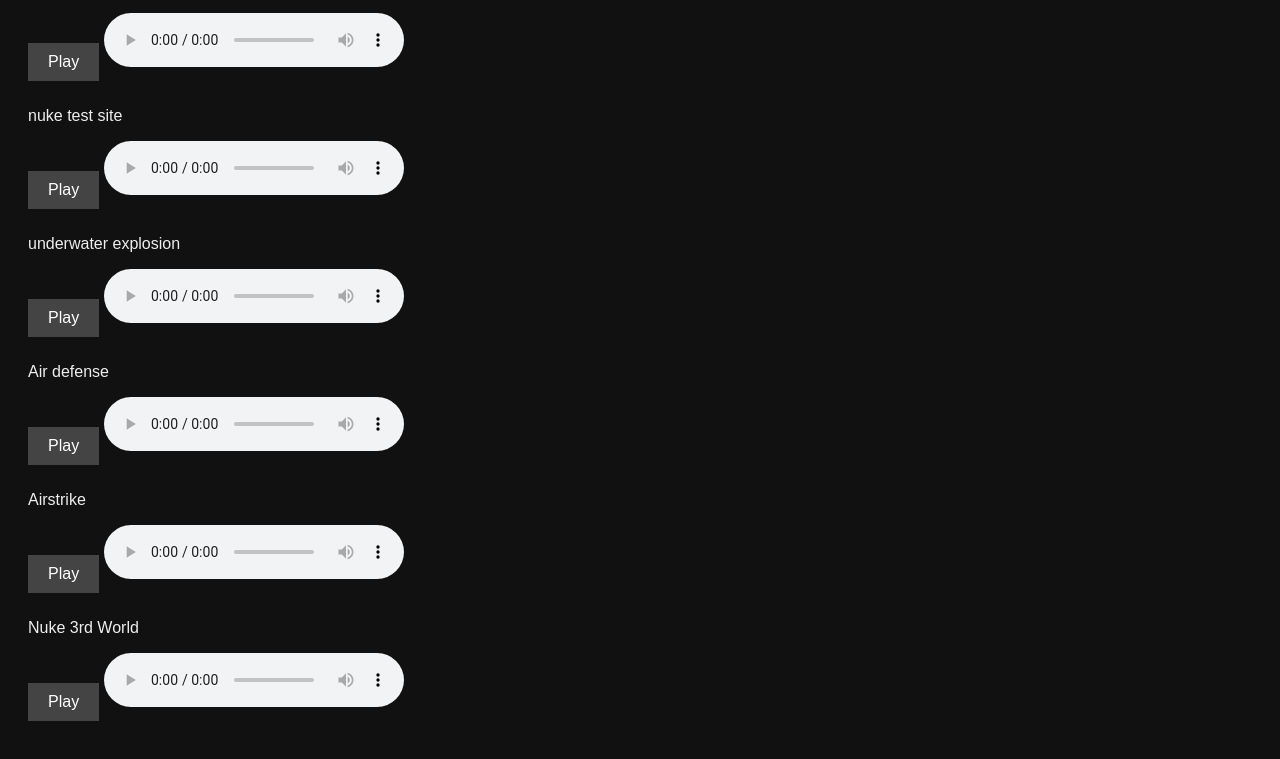
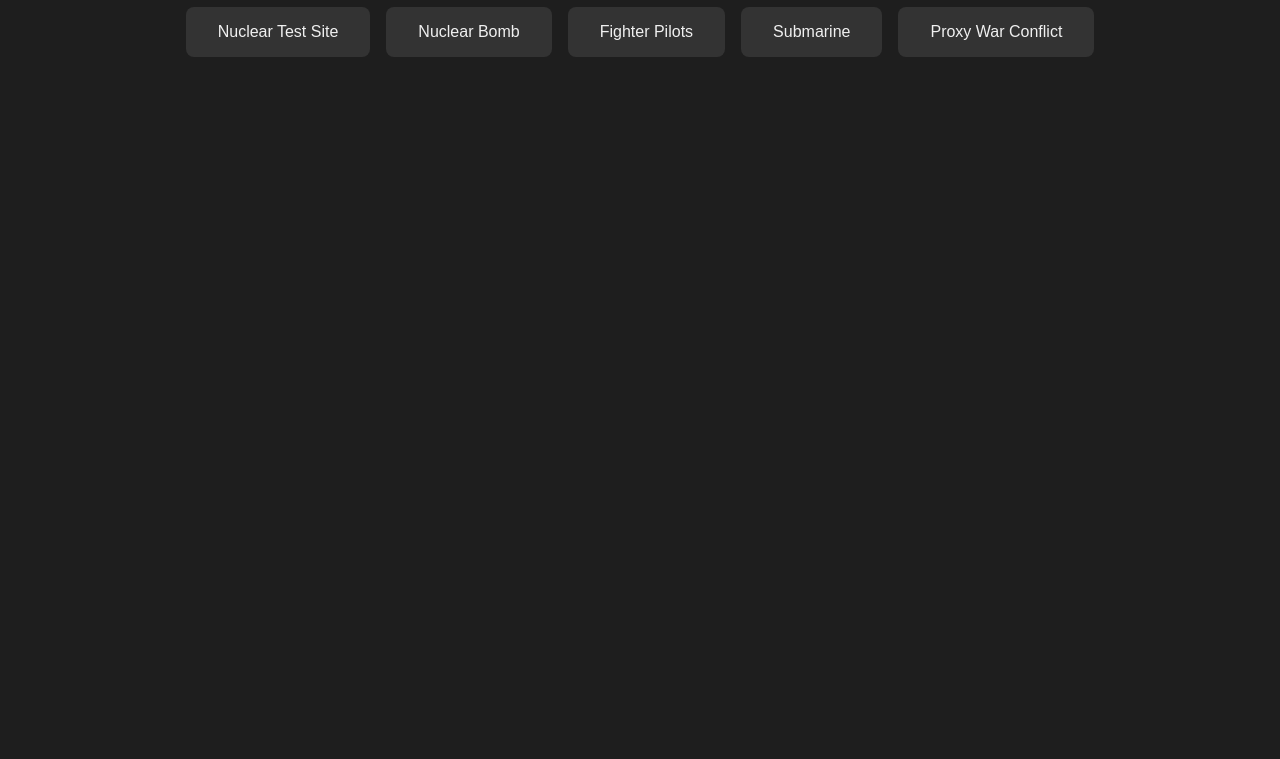
Before and after one commit to lab3911/Manhattan-Project-2-minutes-to-midnight, a plain HTML site: page index.html in a window 1280 px wide. Shown: the part 129-888 px from the top of the page. After the commit the page ends 800 px from the top, so only its background shows below. Drawn offline with Linux system fonts and the light colour scheme.

Commit message:
Update index.html

```diff
--- a/index.html
+++ b/index.html
@@ -1,58 +1,62 @@
 <!DOCTYPE html>
 <html lang="en">
 <head>
-    <meta charset="UTF-8">
-    <title>Manhattan Project Sounds</title>
+  <meta charset="UTF-8" />
+  <meta name="viewport" content="width=device-width, initial-scale=1.0"/>
+  <title>Manhattan Project Soundboard</title>
   <style>
     body {
-            font-family: Arial, sans-serif;
-            padding: 20px;
-            background-color: #111;
-            color: #eee;
+      background-color: #1e1e1e;
+      font-family: 'Segoe UI', Tahoma, Geneva, Verdana, sans-serif;
+      color: #f0f0f0;
+      display: flex;
+      flex-direction: column;
+      align-items: center;
+      padding: 2rem;
     }
+
     h1 {
-            color: #ffcc00;
+      margin-bottom: 2rem;
     }
-        button {
-            margin: 10px 0;
-            padding: 10px 20px;
-            font-size: 16px;
-            background-color: #444;
-            color: #fff;
+
+    .soundboard {
+      display: flex;
+      flex-wrap: wrap;
+      gap: 1rem;
+      justify-content: center;
+    }
+
+    .sound-button {
+      background-color: #333;
       border: none;
+      border-radius: 8px;
+      padding: 1rem 2rem;
+      font-size: 1rem;
+      color: #f0f0f0;
       cursor: pointer;
+      transition: background-color 0.3s;
     }
-        button:hover {
-            background-color: #666;
+
+    .sound-button:hover {
+      background-color: #555;
     }
   </style>
 </head>
 <body>
-    <h1>Manhattan Project Sounds</h1>
+  <h1>Manhattan Project Soundboard</h1>
+  <div class="soundboard">
+    <button class="sound-button" onclick="playSound('nuclear_test')">Nuclear Test Site</button>
+    <button class="sound-button" onclick="playSound('nuclear_bomb')">Nuclear Bomb</button>
+    <button class="sound-button" onclick="playSound('fighter_pilots')">Fighter Pilots</button>
+    <button class="sound-button" onclick="playSound('submarine')">Submarine</button>
+    <button class="sound-button" onclick="playSound('proxy_war')">Proxy War Conflict</button>
+  </div>
 
-    <p>Sub Sweep</p>
-    <button onclick="document.getElementById('audio0').play()">Play</button>
-    <audio id="audio0" src="Sub Sweep.mp3" preload="auto" controls></audio>
-
-    <p>nuke test site</p>
-    <button onclick="document.getElementById('audio1').play()">Play</button>
-    <audio id="audio1" src="nuke test site.mp3" preload="auto" controls></audio>
-
-    <p>underwater explosion</p>
-    <button onclick="document.getElementById('audio2').play()">Play</button>
-    <audio id="audio2" src="underwater explosion.mp3" preload="auto" controls></audio>
-
-    <p>Air defense</p>
-    <button onclick="document.getElementById('audio3').play()">Play</button>
-    <audio id="audio3" src="Air defense.mp3" preload="auto" controls></audio>
-
-    <p>Airstrike</p>
-    <button onclick="document.getElementById('audio4').play()">Play</button>
-    <audio id="audio4" src="Airstrike.mp3" preload="auto" controls></audio>
-
-    <p>Nuke 3rd World</p>
-    <button onclick="document.getElementById('audio5').play()">Play</button>
-    <audio id="audio5" src="Nuke 3rd World.mp3" preload="auto" controls></audio>
-
+  <script>
+    function playSound(soundId) {
+      const audio = new Audio(`sounds/${soundId}.mp3`);
+      audio.play();
+    }
+  </script>
 </body>
 </html>
```
Lines whose indentation alone changed are shown as unchanged.
